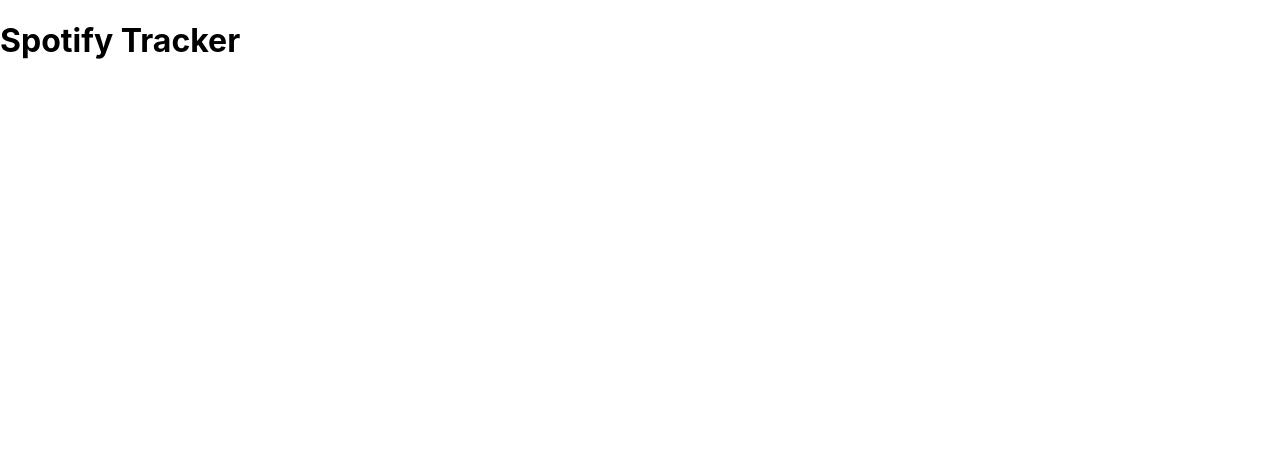
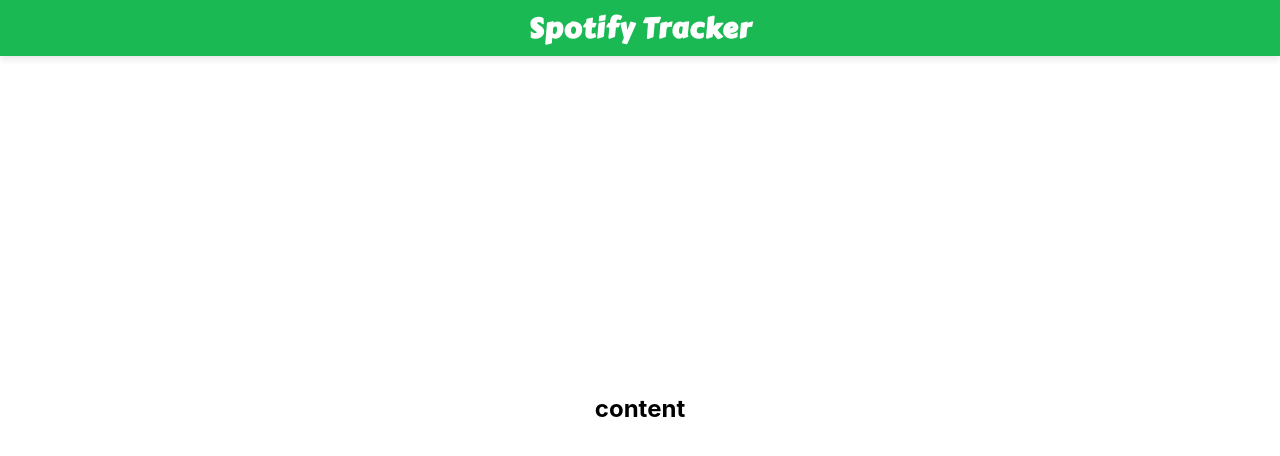
Before and after one commit to GreedyMarcus/spotify-tracker, a Next.js app: page / in a window 1280 px wide. Shown: the top 456 px of the page. Built offline with nearby package versions, Linux system fonts and the light colour scheme.

Commit message:
Create basic layout

```diff
--- /dev/null
+++ b/src/components/Layout/Layout.styles.ts
@@ -0,0 +1,35 @@
+import styled from "styled-components";
+
+export const Container = styled.main`
+  display: flex;
+  flex-direction: column;
+  align-items: center;
+  width: 100%;
+  height: 100%;
+`;
+
+export const Header = styled.header`
+  display: flex;
+  justify-content: center;
+  align-items: center;
+  background-color: ${({ theme }) => theme.colors.primary.main};
+  box-shadow: ${({ theme }) => theme.elevation[0]};
+  width: 100%;
+  height: 3.5rem;
+`;
+
+export const HeaderTitle = styled.h1`
+  margin: 0;
+  color: #fff;
+  font-family: "Carter One";
+  font-size: 1.75rem;
+  letter-spacing: 1px;
+  user-select: none;
+`;
+
+export const Content = styled.section`
+  flex: 1;
+  display: flex;
+  align-items: center;
+  margin-bottom: 2.5rem;
+`;
--- /dev/null
+++ b/src/components/Layout/Layout.tsx
@@ -0,0 +1,18 @@
+import { ReactNode } from "react";
+import * as S from "./Layout.styles";
+
+type Props = {
+  title: string;
+  children: ReactNode;
+};
+
+export const Layout = ({ title, children }: Props) => {
+  return (
+    <S.Container>
+      <S.Header>
+        <S.HeaderTitle>{title}</S.HeaderTitle>
+      </S.Header>
+      <S.Content>{children}</S.Content>
+    </S.Container>
+  );
+};
--- /dev/null
+++ b/src/components/Layout/index.ts
@@ -0,0 +1 @@
+export * from "./Layout";
--- a/src/pages/index.tsx
+++ b/src/pages/index.tsx
@@ -1,12 +1,17 @@
 import Head from "next/head";
+import { Layout } from "@components/Layout";
 
 export default function Index() {
+  const title = "Spotify Tracker";
+
   return (
     <>
       <Head>
-        <title>Spotify Tracker</title>
+        <title>{title}</title>
       </Head>
-      <h1>Spotify Tracker</h1>
+      <Layout title={title}>
+        <h1>content</h1>
+      </Layout>
     </>
   );
 }
```
